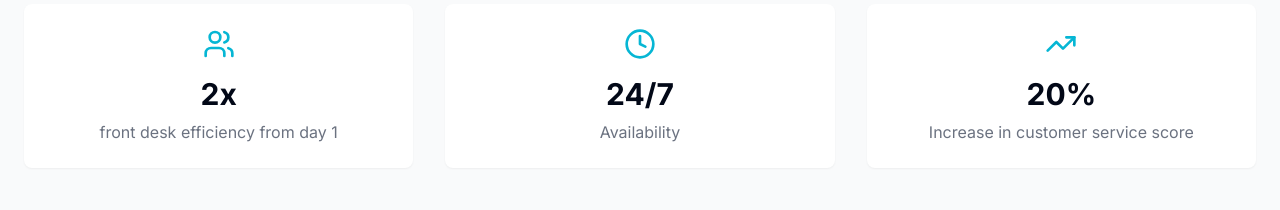
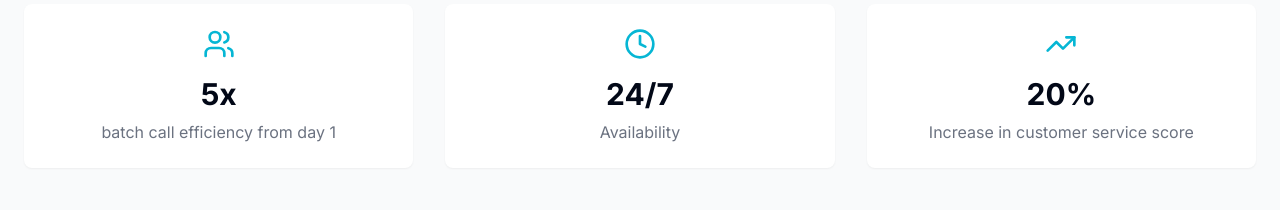
Before and after one commit to Terriously/qonvo, a React (Vite) app: page / in a window 1280 px wide. Shown: the part 1420-1630 px from the top of the page. Built offline with nearby package versions, Linux system fonts and the light colour scheme.

Commit message:
Update Metrics Section
Updated the metrics section to reflect a 5x increase in batch call efficiency from day 1.

```diff
--- a/src/components/Metrics.tsx
+++ b/src/components/Metrics.tsx
@@ -1,10 +1,11 @@
+
 import { Users, Clock, TrendingUp } from "lucide-react";
 
 const metrics = [
   {
     icon: Users,
-    value: "2x",
-    label: "front desk efficiency from day 1"
+    value: "5x",
+    label: "batch call efficiency from day 1"
   },
   {
     icon: Clock,
```
